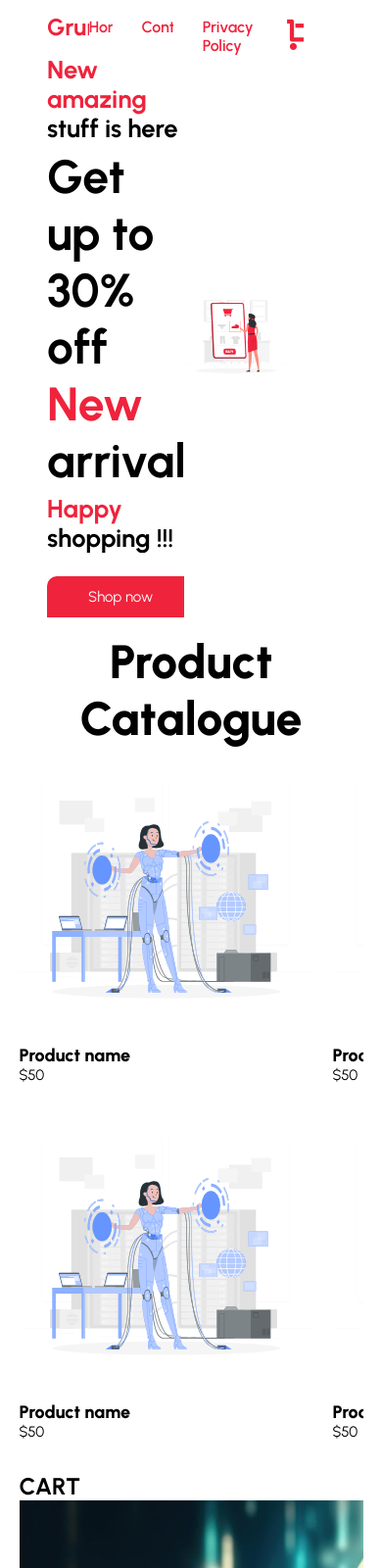
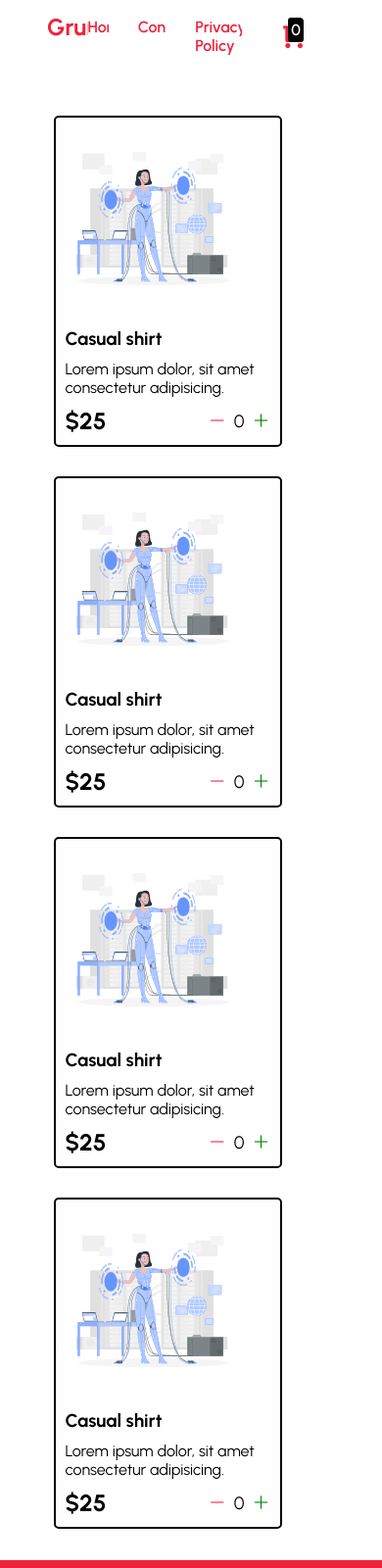
Before and after one commit to favy-codez/Grunt-project, a plain HTML site: page shop.html in a window 390 px wide. Shown: the top 1600 px of the page at 98% size. Drawn offline with nearby package versions, Linux system fonts and the light colour scheme.

Commit message:
added functionality and styling to shop page

```diff
--- a/shop.html
+++ b/shop.html
@@ -5,6 +5,8 @@
     <meta name="viewport" content="width=device-width, initial-scale=1.0">
     <!-- ICONS -->
     <link href="https://cdn.jsdelivr.net/npm/remixicon@3.5.0/fonts/remixicon.css" rel="stylesheet">
+    <!-- ! Icon.getbootstrap.com -->
+    <link rel="stylesheet" href="https://cdn.jsdelivr.net/npm/bootstrap-icons@1.11.1/font/bootstrap-icons.css">
     <!-- GOOGLE FONTS -->
     <link rel="preconnect" href="https://fonts.googleapis.com">
     <link rel="preconnect" href="https://fonts.gstatic.com" crossorigin>
@@ -24,85 +26,80 @@
                 <a href="/index.html">Home</a>
                 <a href="">Contact</a>
                 <a href="/privacy.html">Privacy Policy</a>
-                <div class="iconCart">
-                    <i class="ri-shopping-cart-line" id="cart"></i>
-                    <span class="totalQuantity">0</span>
+                <div class="cart">
+                    <i class="ri-shopping-cart-line"></i>
+                    <div class="cartAmount">0</div>
                 </div>
             </div>
         </header>
 
-        <!-- HERO SECTION -->
-        <section class="products-hero-section">
-            <div class="products-text">
-                <h3><span>New amazing</span> stuff is here</h3>
-                <h1>Get up to 30% off <span>New</span> arrivals</h1>
-                <h3><span>Happy</span> shopping !!!</h3>
-                <a href="">
-                    <button>Shop now</button>
-                </a>
-            </div>
-            <img src="./IMAGES/Online shopping-rafiki.svg" alt="">
-        </section>
-
-        <!-- PRODUCTS SECTION  -->
-        <section class="ourproductsSection">
-            <h1>Product Catalogue</h1>
-            <div class="listProduct">
-                <div class="item">
-                    <img src="./IMAGES/one.svg" alt="">
-                    <h2>Product name</h2>
-                    <div class="price">$50</div>
-                    <button>Add to cart</button>
-                </div>
-                <div class="item">
-                    <img src="./IMAGES/one.svg" alt="">
-                    <h2>Product name</h2>
-                    <div class="price">$50</div>
-                    <button>Add to cart</button>
-                </div>
-                <div class="item">
-                    <img src="./IMAGES/one.svg" alt="">
-                    <h2>Product name</h2>
-                    <div class="price">$50</div>
-                    <button>Add to cart</button>
-                </div>
-                <div class="item">
-                    <img src="./IMAGES/one.svg" alt="">
-                    <h2>Product name</h2>
-                    <div class="price">$50</div>
-                    <button>Add to cart</button>
-                </div>
-                <div class="item">
-                    <img src="./IMAGES/one.svg" alt="">
-                    <h2>Product name</h2>
-                    <div class="price">$50</div>
-                    <button>Add to cart</button>
-                </div>
-                <div class="item">
-                    <img src="./IMAGES/one.svg" alt="">
-                    <h2>Product name</h2>
-                    <div class="price">$50</div>
-                    <button>Add to cart</button>
-                </div>
-            </div>
-
-            <div class="cart">
-                <h2>CART</h2>
-                <div class="listCart">
-                    <div class="item">
-                        <img src="./IMAGES/seven.jpg" alt="">
-                        <div class="content">
-                            <div class="name">Product Name</div>
-                            <div class="price">$50/1 product</div>
-                        </div>
-                        <div class="quantity">
-                            <button>-</button>
-                            <button>+</button>
+        <!-- ! SHOP SECTION -->
+        <div class="shop" id="shop">
+            <div class="item">
+                <img width="200" src="IMAGES/one.svg" alt="">
+                <div class="details">
+                    <h3>Casual shirt</h3>
+                    <p>Lorem ipsum dolor, sit amet consectetur adipisicing.</p>
+                    <div class="price-quantity">
+                        <h2>$25</h2>
+                        <div class="buttons">
+                            <i class="bi bi-dash-lg"></i>
+                            <div class="quantity">0</div>
+                            <i class="bi bi-plus-lg"></i>
                         </div>
                     </div>
                 </div>
             </div>
-        </section>
+
+            <div class="item">
+                <img width="200" src="IMAGES/one.svg" alt="">
+                <div class="details">
+                    <h3>Casual shirt</h3>
+                    <p>Lorem ipsum dolor, sit amet consectetur adipisicing.</p>
+                    <div class="price-quantity">
+                        <h2>$25</h2>
+                        <div class="buttons">
+                            <i class="bi bi-dash-lg"></i>
+                            <div class="quantity">0</div>
+                            <i class="bi bi-plus-lg"></i>
+                        </div>
+                    </div>
+                </div>
+            </div>
+
+            <div class="item">
+                <img width="200" src="IMAGES/one.svg" alt="">
+                <div class="details">
+                    <h3>Casual shirt</h3>
+                    <p>Lorem ipsum dolor, sit amet consectetur adipisicing.</p>
+                    <div class="price-quantity">
+                        <h2>$25</h2>
+                        <div class="buttons">
+                            <i class="bi bi-dash-lg"></i>
+                            <div class="quantity">0</div>
+                            <i class="bi bi-plus-lg"></i>
+                        </div>
+                    </div>
+                </div>
+            </div>
+
+            <div class="item">
+                <img width="200" src="IMAGES/one.svg" alt="">
+                <div class="details">
+                    <h3>Casual shirt</h3>
+                    <p>Lorem ipsum dolor, sit amet consectetur adipisicing.</p>
+                    <div class="price-quantity">
+                        <h2>$25</h2>
+                        <div class="buttons">
+                            <i class="bi bi-dash-lg"></i>
+                            <div class="quantity">0</div>
+                            <i class="bi bi-plus-lg"></i>
+                        </div>
+                    </div>
+                </div>
+            </div>
+
+        </div>
 
         <!-- FOOTER -->
         <footer>
--- a/style.css
+++ b/style.css
@@ -394,12 +394,8 @@ footer{
     text-decoration: none;
 }
 
-/* PRODUCT CATLOGUE */
 .ourproductsSection{
-    width: 1200px;
-    max-width: 90%;
-    margin: 0 auto 2rem auto;
-    transition: transform 1s;
+    margin: 0 2rem;
 }
 
 .ourproductsSection h1{
@@ -408,82 +404,81 @@ footer{
     font-weight: 900;
 }
 
-#cart{
-    font-size: 34px;
+/* ? CART SECTION */
+.cart{
+    color: #ef233c;
+    background-color: #fff;
+    font-size: 25px;
+    padding: 5px 10px;
+    border-radius: 4px;
+    position: relative;
+    margin: 0 0 60px 0;
 }
 
-header .iconCart{
-    position: relative;
-    z-index: 1;
+.cartAmount{
+    position: absolute;
+    top: 0px;
+    right: 0px;
+    font-size: 16px;
+    background: #000;
+    color: #fff;
+    padding: 3px;
+    border-radius: 3px;
 }
 
-header .totalQuantity{
-    position: absolute;
-    top: 0;
-    right: 1;
-    font-size: 10px;
-    background-color: #b31010;
-    width: 26px;
-    height: 23px;
-    border-radius: 50%;
-    color: #fff;
-    font-weight: bold;
-    display: flex;
+/* ! SHOP ITEMS STYLING */
+.shop{
+    padding: 0 6rem 1rem 3rem;
+    display: grid;
+    grid-template-columns: repeat(4, 233px);
+    gap: 30px;
     justify-content: center;
-    align-items: center;
-    transform: translate(20px);
 }
 
-.listProduct{
-    margin: 0 auto 2rem auto;
-    display: grid;
-    grid-template-columns: repeat(3, 1fr);
-    gap: 20px;
+.item{
+    border: 2px solid #000;
+    border-radius: 5px;
 }
 
-.listProduct img{
-    width: 100%
+.details{
+    display: flex;
+    flex-direction: column;
+    padding: 10px;
+    gap: 10px;
 }
 
-.listProduct h2{
-    font-weight: 800;
+.price-quantity{
+    display: flex;
+    flex-direction: row;
+    justify-content: space-between;
+    align-items: center ;
+}
+
+.buttons{
+    display: flex;
+    flex-direction: row;
+    gap: 8px;
     font-size: 18px;
 }
 
-.listProduct .item .price{
-    font-size: 15px;
+.bi-dash-lg{
+    color: #ef233c;
 }
 
-.listProduct .item{
-    position: relative;
-    width: 300px;
+.bi-plus-lg{
+    color: green;
 }
 
-.listProduct .item button{
-    position: absolute;
-    top: 50%;
-    left: 50%;
-    background-color: #ef233c;
-    color: #fff;
-    width: 50%;
-    border: none;
-    padding: 20px 30px;
-    box-shadow: 0 10px 50px #000;
-    cursor: pointer;
-    transform: translateX(-50%) translateY(100px);
-    opacity: 0;
+/* ! MEDIA QUERY */
+/* ? *******************SHOP PAGE */
+@media (max-width: 1000px){
+    .shop{
+        grid-template-columns: repeat(2, 233px);
+    }
 }
 
-.listProduct .item:hover button{
-    transition: .5s;
-    opacity: 1;
-    transform: translateX(-50%) ;
-
+@media (max-width: 500px){
+    .shop{
+        grid-template-columns: repeat(1, 233px);
+    }
 }
-
-/* .shopContainer
-
-
-.shopContainer
-
-.shopContainer */
```
Also changed, not shown: data.js (added, +86 -0 lines), dump.html (added, +56 -0 lines).
